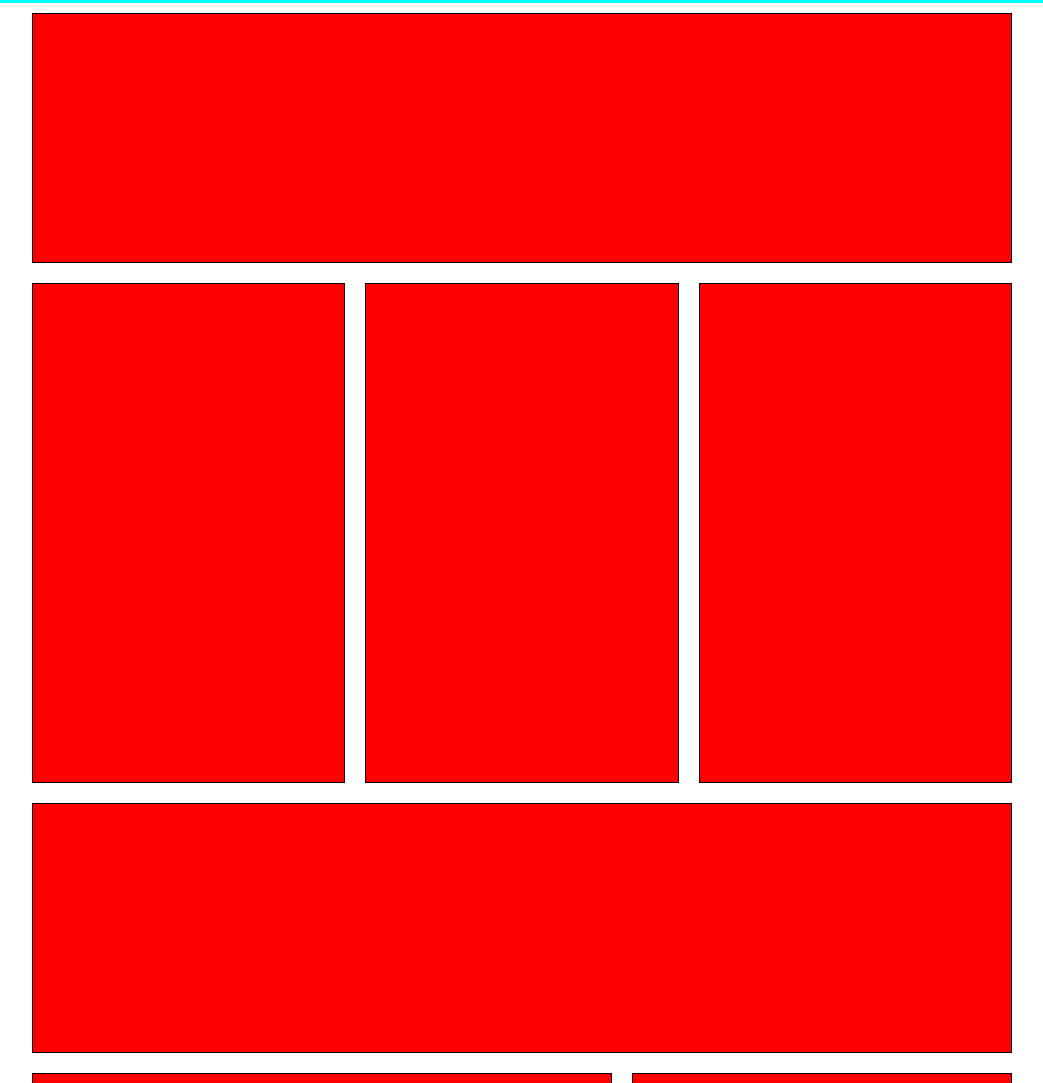
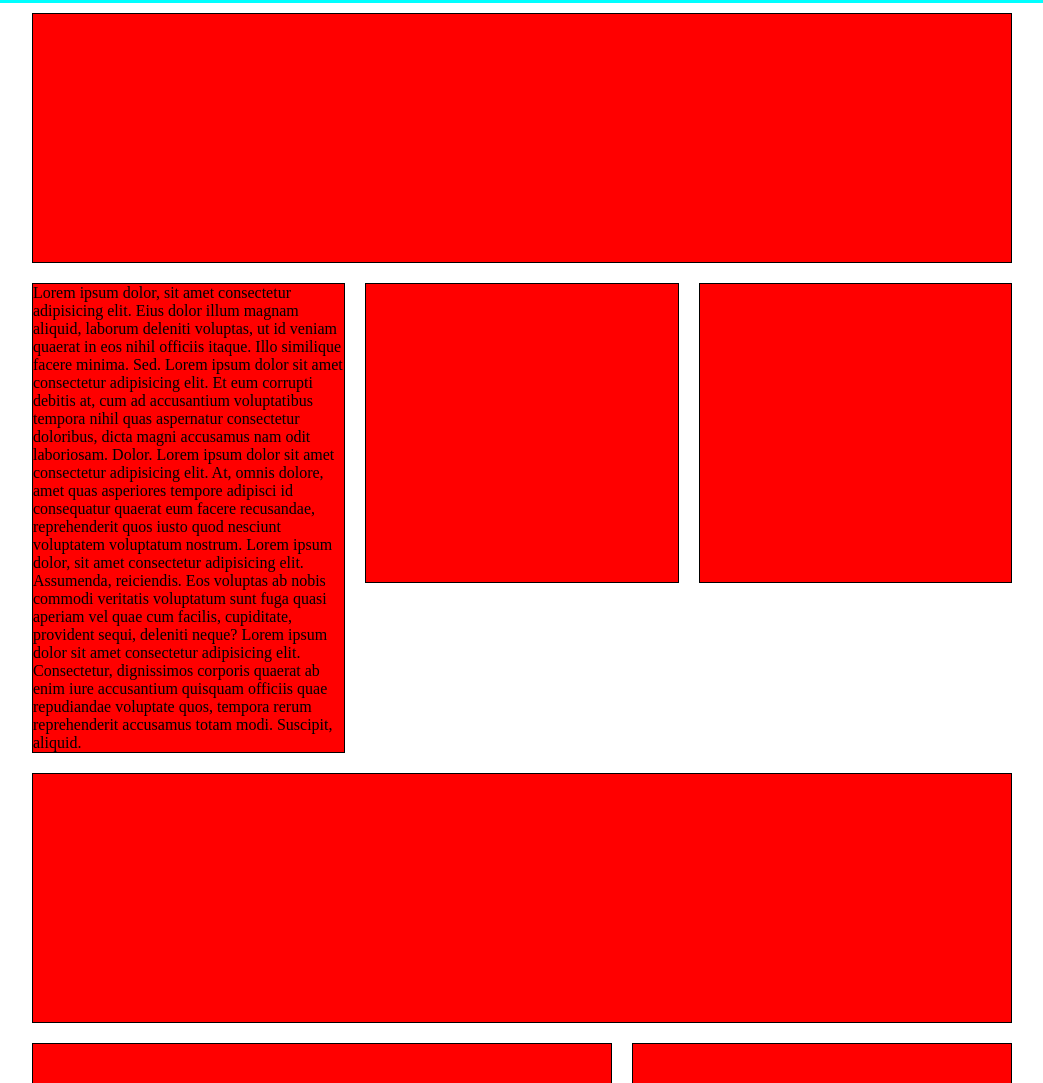
Before and after one commit to RobyLedda94/htmlcss-dropbox, a plain HTML site: page index.html in a window 1280 px wide. Shown: the part 687-1770 px from the top of the page, without its empty margins (118-1161 px from the left). Drawn offline with Linux system fonts and the light colour scheme.

Commit message:
[UPD] add content for structure

```diff
--- a/css/style.css
+++ b/css/style.css
@@ -64,7 +64,7 @@
 
 .content-main-stretch{
     margin: 10px;
-    height: 500px;
+    min-height: 300px;
     background-color: red;
     border: 1px solid black;
 }
--- a/index.html
+++ b/index.html
@@ -53,7 +53,9 @@
                 </div>
                 <div class="row">
                     <div class="col-33">
-                        <div class="content-main-stretch"></div>
+                        <div class="content-main-stretch">
+                            <p>Lorem ipsum dolor, sit amet consectetur adipisicing elit. Eius dolor illum magnam aliquid, laborum deleniti voluptas, ut id veniam quaerat in eos nihil officiis itaque. Illo similique facere minima. Sed. Lorem ipsum dolor sit amet consectetur adipisicing elit. Et eum corrupti debitis at, cum ad accusantium voluptatibus tempora nihil quas aspernatur consectetur doloribus, dicta magni accusamus nam odit laboriosam. Dolor. Lorem ipsum dolor sit amet consectetur adipisicing elit. At, omnis dolore, amet quas asperiores tempore adipisci id consequatur quaerat eum facere recusandae, reprehenderit quos iusto quod nesciunt voluptatem voluptatum nostrum. Lorem ipsum dolor, sit amet consectetur adipisicing elit. Assumenda, reiciendis. Eos voluptas ab nobis commodi veritatis voluptatum sunt fuga quasi aperiam vel quae cum facilis, cupiditate, provident sequi, deleniti neque? Lorem ipsum dolor sit amet consectetur adipisicing elit. Consectetur, dignissimos corporis quaerat ab enim iure accusantium quisquam officiis quae repudiandae voluptate quos, tempora rerum reprehenderit accusamus totam modi. Suscipit, aliquid.</p>
+                        </div>
                     </div>
                     <div class="col-33">
                         <div class="content-main-stretch"></div>
```
